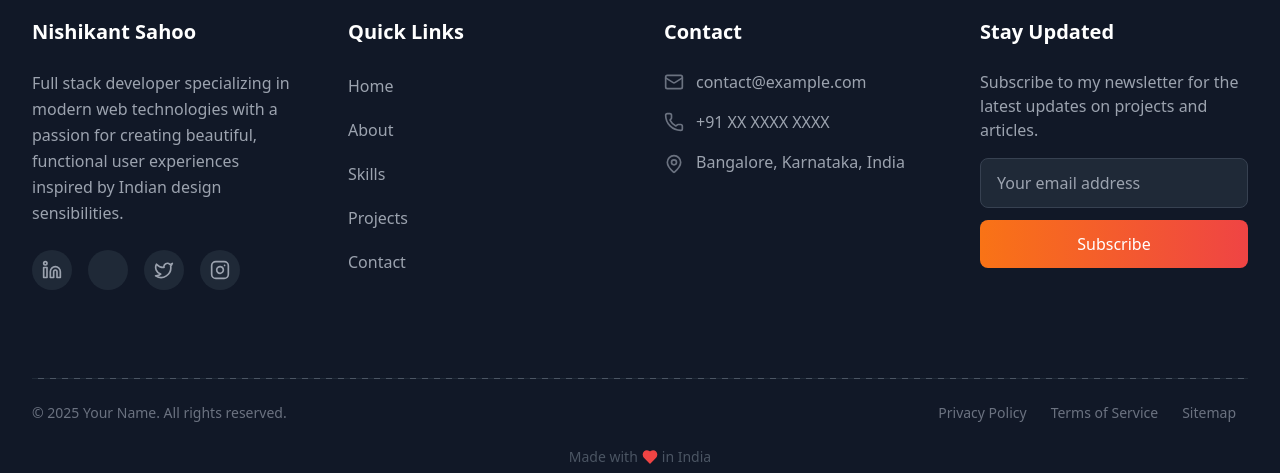
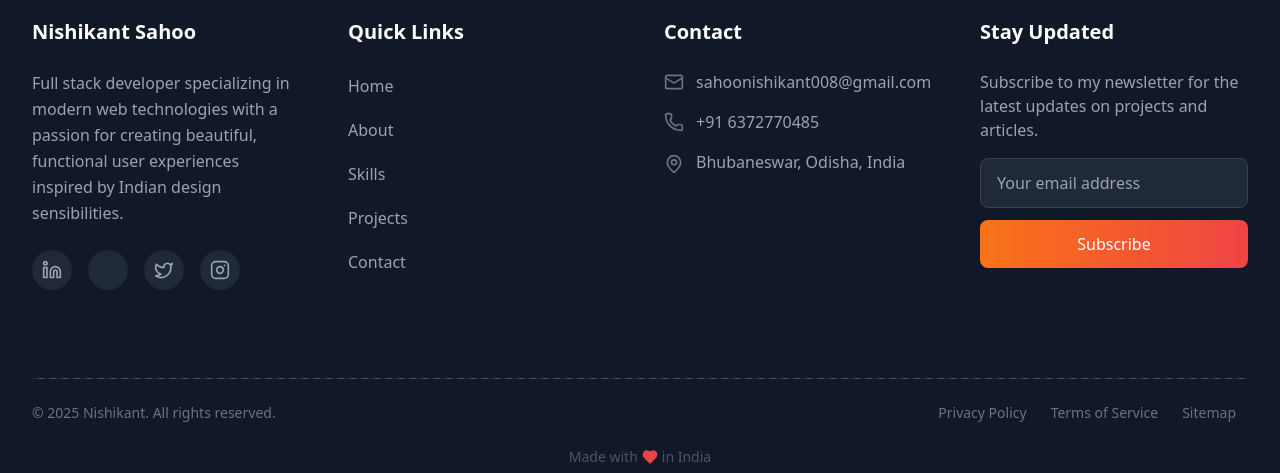
Before and after one commit to Nishikant001/Nishikant_Portfolio, a React (Vite) app: page / in a window 1280 px wide. Shown: the part 9092-9565 px from the top of the page. Built offline with nearby package versions, Linux system fonts and the light colour scheme.

Commit message:
Update contact information and copyright name

```diff
--- a/src/Footer.jsx
+++ b/src/Footer.jsx
@@ -167,7 +167,7 @@ const Footer = () => {
                   className="text-gray-400 hover:text-orange-500 transition-colors duration-300 flex items-center"
                 >
                   <Mail className="h-5 w-5 mr-3 text-gray-500" />
-                  <span>contact@example.com</span>
+                  <span>sahoonishikant008@gmail.com</span>
                 </a>
               </li>
               <li>
@@ -176,12 +176,12 @@ const Footer = () => {
                   className="text-gray-400 hover:text-orange-500 transition-colors duration-300 flex items-center"
                 >
                   <Phone className="h-5 w-5 mr-3 text-gray-500" />
-                  <span>+91 XX XXXX XXXX</span>
+                  <span>+91 6372770485</span>
                 </a>
               </li>
               <li className="flex items-start">
                 <MapPin className="h-5 w-5 mr-3 text-gray-500 mt-1" />
-                <span className="text-gray-400">Bangalore, Karnataka, India</span>
+                <span className="text-gray-400">Bhubaneswar, Odisha, India</span>
               </li>
             </ul>
           </div>
@@ -221,7 +221,7 @@ const Footer = () => {
       <div className="container mx-auto px-4 sm:px-6 lg:px-8 pb-8">
         <div className="flex flex-col md:flex-row justify-between items-center">
           <div className="text-gray-500 text-sm mb-4 md:mb-0">
-            © {currentYear} Your Name. All rights reserved.
+            © {currentYear} Nishikant. All rights reserved.
           </div>
           <div className="flex flex-wrap justify-center">
             <a href="#" className="text-gray-500 hover:text-orange-500 transition-colors duration-300 mx-3 text-sm">Privacy Policy</a>
```
